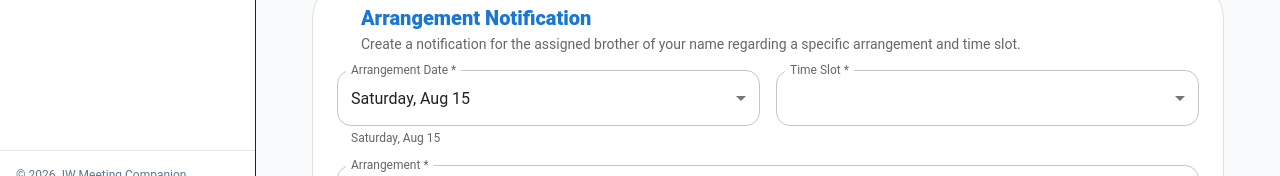
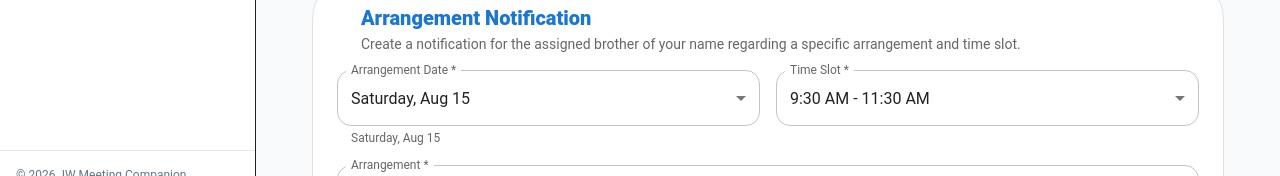
Before and after one commit to kadamsandesh28-star/jw-meeting-companion-cart-witnessing, a React (Vite) app: page /congregation/cart-witnessing in a window 1280 px wide. Shown: the part 601-777 px from the top of the page. Built offline with nearby package versions, Linux system fonts and the light colour scheme; some icons are missing.

Commit message:
Finalize arrangement notification layout

```diff
--- a/src/features/congregation/cart-witnessing/CartWitnessingPage.tsx
+++ b/src/features/congregation/cart-witnessing/CartWitnessingPage.tsx
@@ -374,7 +374,7 @@ export default function CartWitnessingPage() {
     const firstEntry = schedule.entries.find((entry) => entry.date === date && entry.time.trim());
     setArrangementLocation(firstEntry?.location || "");
     setArrangementDate(date);
-    setArrangementTime(firstEntry?.time || (firstCaptain?.from || firstCaptain?.to ? `${firstCaptain.from || "9:00 AM"} - ${firstCaptain.to || "10:00 AM"}` : "9:00 AM - 10:00 AM"));
+    setArrangementTime(firstEntry?.time || (firstCaptain?.from || firstCaptain?.to ? `${firstCaptain.from || "9:30 AM"} - ${firstCaptain.to || "11:30 AM"}` : "9:30 AM - 11:30 AM"));
     setAssignedBrother(firstCaptain?.name || "");
     setArrangementContact(firstCaptain?.contact || "");
   }
@@ -388,7 +388,7 @@ export default function CartWitnessingPage() {
     const firstEntry = schedule.entries.find((entry) => entry.date === nextDate && entry.time.trim());
     setArrangementLocation(firstEntry?.location || "");
     setArrangementDate(nextDate);
-    setArrangementTime(firstEntry?.time || (firstCaptain?.from || firstCaptain?.to ? `${firstCaptain.from || "9:00 AM"} - ${firstCaptain.to || "10:00 AM"}` : "9:00 AM - 10:00 AM"));
+    setArrangementTime(firstEntry?.time || (firstCaptain?.from || firstCaptain?.to ? `${firstCaptain.from || "9:30 AM"} - ${firstCaptain.to || "11:30 AM"}` : "9:30 AM - 11:30 AM"));
     setAssignedBrother(firstCaptain?.name || "");
     setArrangementContact(firstCaptain?.contact || "");
   }, [arrangementDateOptions, arrangementDate, schedule.dayCaptains, schedule.entries]);
@@ -811,9 +811,6 @@ function ArrangementNotification({
                   <Typography align="center" sx={{ color: "#fff", fontWeight: 900, fontSize: { xs: 12, md: 15 } }}>CART WITNESSING</Typography>
                 </Box>
                 <Box sx={{ border: "1.5px solid #0b1f4a", borderRadius: 2, overflow: "hidden" }}>
-                  <Box sx={{ px: 2, py: 1.2, borderBottom: "1px solid #b9c2cf", bgcolor: "#fff" }}>
-                    <Typography align="center" sx={{ fontWeight: 900, color: "#0b1f4a", fontSize: { xs: 11, md: 13 } }}>{congregationName}</Typography>
-                  </Box>
                   {[
                     ["DATE", date ? formatDate(date) : "-"],
                     ["TIME SLOT", time || "-"],
```
